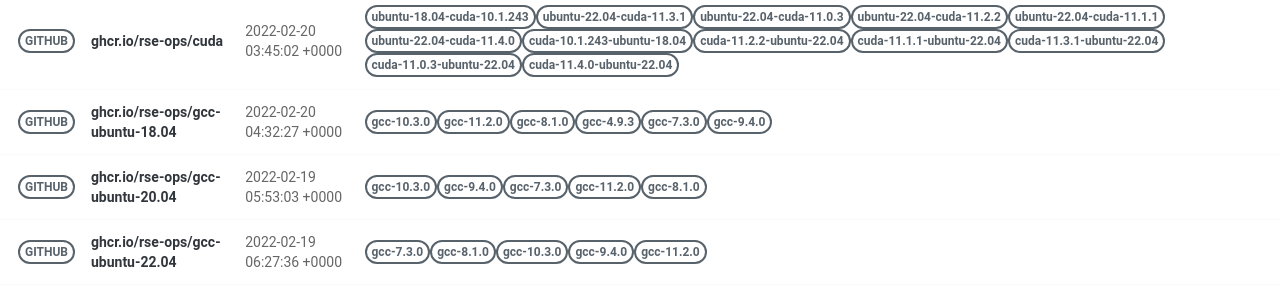
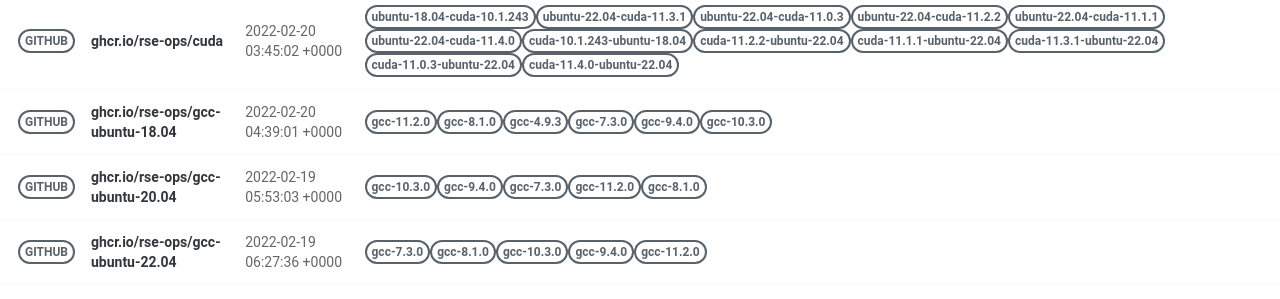
Before and after one commit to rse-ops/docker-images, a Jekyll site: the page built from pages/index.md, in a window 1280 px wide. Shown: the part 502-801 px from the top of the page. Built offline with Jekyll 4.4.1, drawn with Linux system fonts in a browser that asks for light colours; nearby versions of some CDN libraries.

Commit message:
Automated push to update library 2022-02-20

```diff
--- a/_library/ghcr.io-rse-ops-gcc-ubuntu-18.04.md
+++ b/_library/ghcr.io-rse-ops-gcc-ubuntu-18.04.md
@@ -1,14 +1,11 @@
 ---
 layout: container
 name: ghcr.io/rse-ops/gcc-ubuntu-18.04
-updated_at: 2022-02-20 04:32:27.437602
+updated_at: 2022-02-20 04:39:01.114359
 
 
 container_url: https://github.com/orgs/rse-ops/packages/container/package/gcc-ubuntu-18.04
 versions:
- - tag: gcc-10.3.0
-   dockerfile: https://github.com/rse-ops/docker-images/blob/main/ubuntu/gcc/Dockerfile
-   manifest: https://crane.ggcr.dev/manifest/ghcr.io/rse-ops/gcc-ubuntu-18.04:gcc-10.3.0
  - tag: gcc-11.2.0
    dockerfile: https://github.com/rse-ops/docker-images/blob/main/ubuntu/gcc/Dockerfile
    manifest: https://crane.ggcr.dev/manifest/ghcr.io/rse-ops/gcc-ubuntu-18.04:gcc-11.2.0
```
Also changed, not shown: other parts of _library/ghcr.io-rse-ops-gcc-ubuntu-18.04.md (+3 -0 lines).
